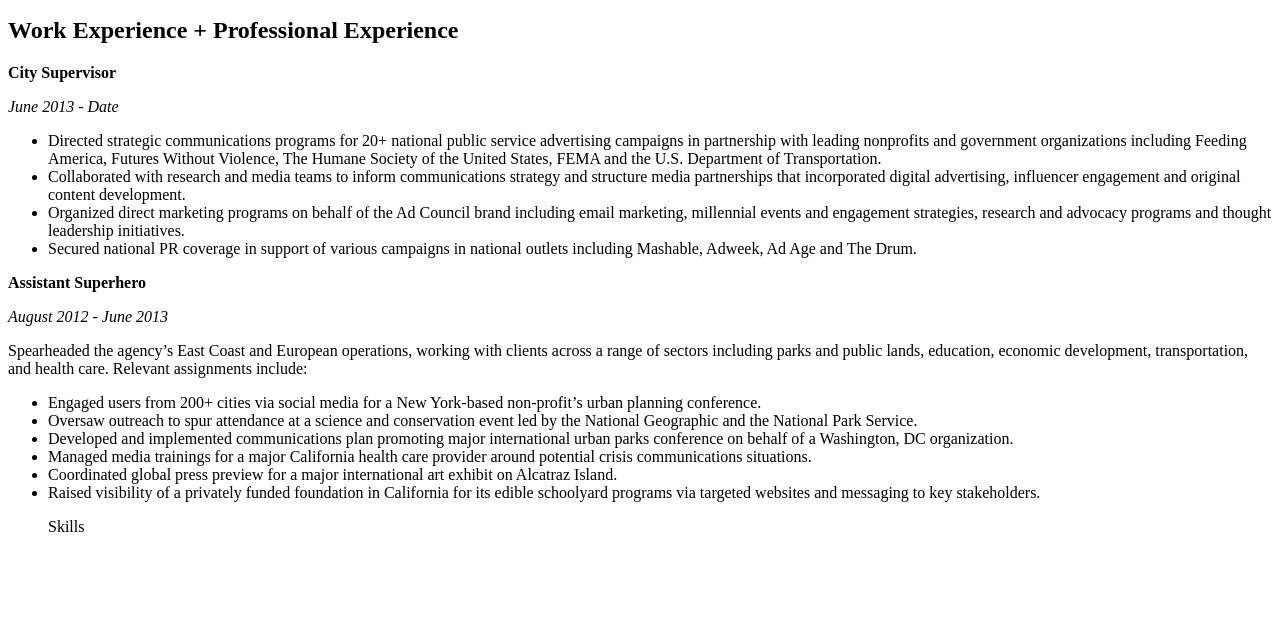
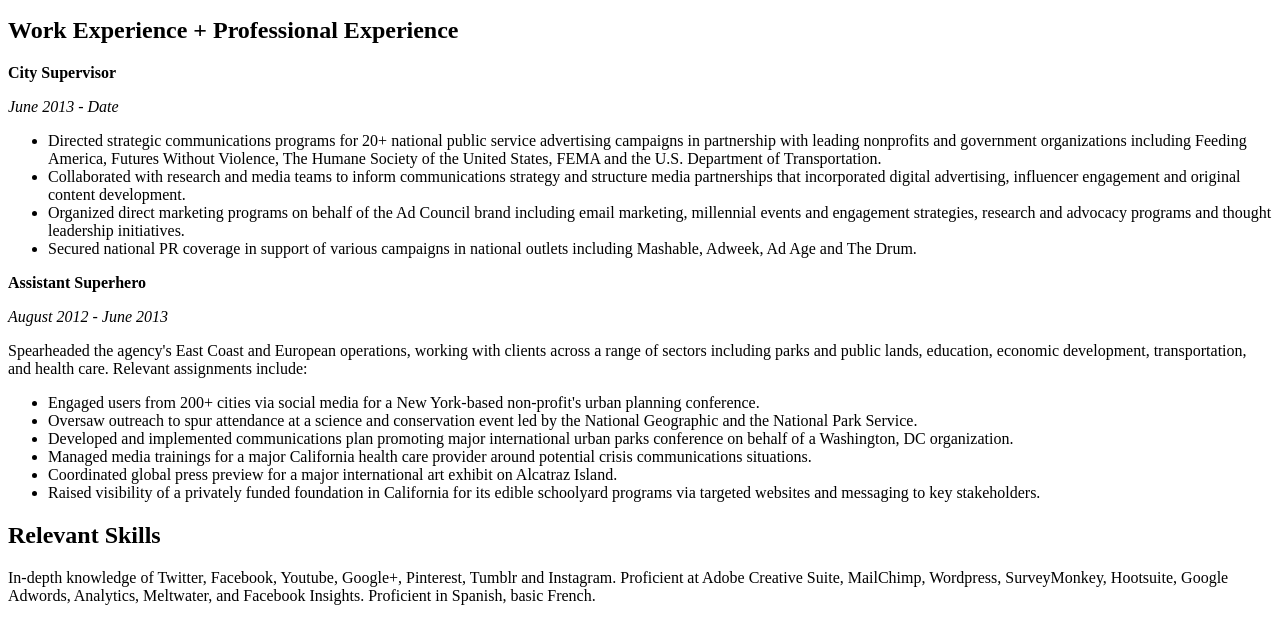
Before and after one commit to englishkat/resume, a plain HTML site: page index.html in a window 1280 px wide. Shown: the part 87-730 px from the top of the page. Drawn offline with Linux system fonts and the light colour scheme.

Commit message:
added skills again

```diff
--- a/index.html
+++ b/index.html
@@ -18,17 +18,18 @@
 		</ul>
 	<p><strong>Assistant Superhero</strong></p>
 	<p><em>August 2012 - June 2013</em></p>
-	<p>Spearheaded the agency’s East Coast and European operations, working with clients across a range of sectors including parks and public lands, education, economic development, transportation, and health care. Relevant assignments include:</p>
+	<p>Spearheaded the agency's East Coast and European operations, working with clients across a range of sectors including parks and public lands, education, economic development, transportation, and health care. Relevant assignments include:</p>
 	<p>
 		<ul>
-			<li>Engaged users from 200+ cities via social media for a New York-based non-profit’s urban planning conference.
+			<li>Engaged users from 200+ cities via social media for a New York-based non-profit's urban planning conference.
 			<li>Oversaw outreach to spur attendance at a science and conservation event led by the National Geographic and the National Park Service.</li>
 			<li>Developed and implemented communications plan promoting major international urban parks conference on behalf of a Washington, DC organization. </li>
 			<li>Managed media trainings for a major California health care provider around potential crisis communications situations.</li>
 			<li>Coordinated global press preview for a major international art exhibit on Alcatraz Island. </li>
 			<li>Raised visibility of a privately funded foundation in California for its edible schoolyard programs via targeted websites and messaging to key stakeholders. </li>
-
+		</ul>
 	</p>
-	<p>Skills</p>
+	<h2>Relevant Skills</h2>
+	<p>In-depth knowledge of Twitter, Facebook, Youtube, Google+, Pinterest, Tumblr and Instagram. Proficient at Adobe Creative Suite, MailChimp, Wordpress, SurveyMonkey, Hootsuite, Google Adwords, Analytics, Meltwater, and Facebook Insights. Proficient in Spanish, basic French. </p>
 	</body>
 </html>
```
